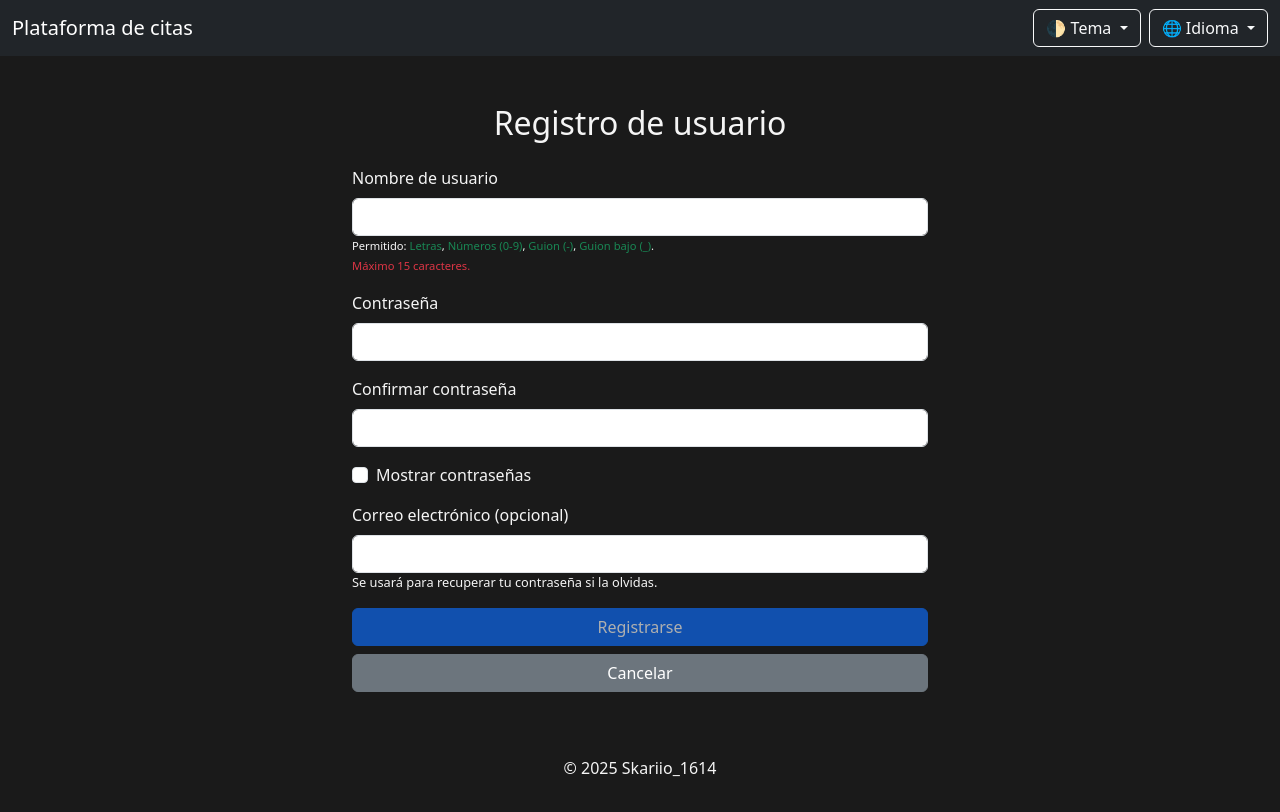
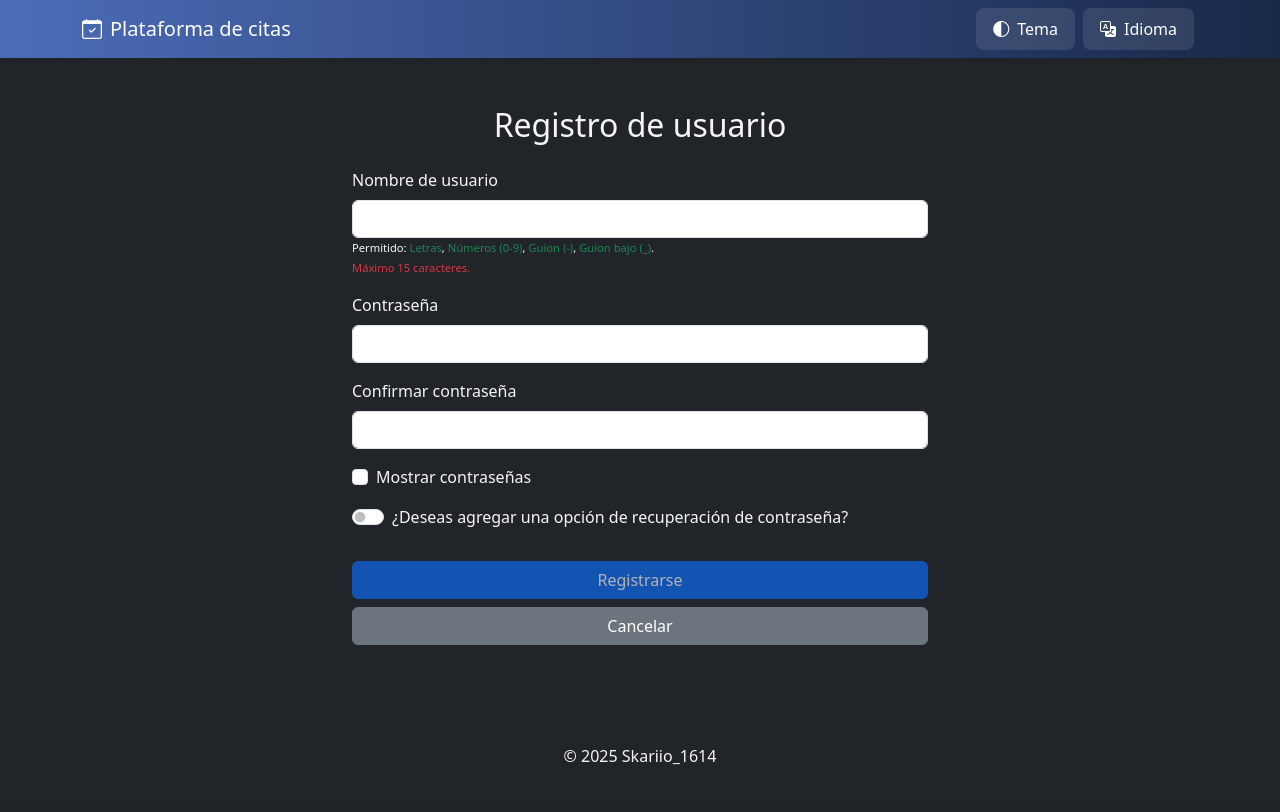
Before and after one commit to Vicente-Pereira-S/plataformWos, a Python web app: template app/templates/register.html in a window 1280 px wide. After the commit the page ends 765 px from the top, so only its background shows below. Run offline with Jinja, Linux system fonts and the light colour scheme; the template is opened without the code that fills it, so the values that code supplies are empty.

Commit message:
v1.2.4: Funcionalidad recuperar contraseña agregada, modificada para que sea por pregunta secreta y no por correo (modificaciones en modelo User y registro.html)

```diff
--- a/app/models.py
+++ b/app/models.py
@@ -11,11 +11,12 @@ class User(Base):
 
     id = Column(Integer, primary_key=True, index=True)
     username = Column(String, unique=True, nullable=False, index=True)
-    email = Column(String, nullable=True)
     hashed_password = Column(String, nullable=False)
     is_active = Column(Boolean, default=True)       # No se usa, es para desactivar cuenta si algun dia lo quiero hacer
     last_login = Column(DateTime, default=func.now())
     groups = relationship("GroupMember", back_populates="user")
+    secret_question = Column(String, nullable=True)
+    secret_answer = Column(String, nullable=True)
 
 
 # ------------------------------
--- a/app/static/css/theme.css
+++ b/app/static/css/theme.css
@@ -2,10 +2,10 @@
    Variables globales de color para temas claro/oscuro
 -------------------------------------------------- */
 :root {
-    --light-bg: #f8f9fa;         /* Fondo general en tema claro (más suave que blanco puro) */
+    --light-bg: #f5f7ff;         /* Fondo general en tema claro (más suave que blanco puro) */
     --light-card: #ffffff;       /* Fondo de tarjetas (cards) en tema claro */
     --light-text: #212529;       /* Color de texto oscuro, no negro puro */
-    --dark-bg: #1a1a1a;          /* Fondo general en tema oscuro */
+    --dark-bg: #212529;          /* Fondo general en tema oscuro */
     --dark-card: #2c2c2c;        /* Fondo de tarjetas en tema oscuro */
     --dark-text: #f5f5f5;        /* Texto claro en tema oscuro */
 }
@@ -14,7 +14,7 @@
    Aplicación del color base según tema
 -------------------------------------------------- */
 body[data-theme="light"] {
-    background-color: #f1f3f5;
+    background-color: var(--light-bg);
     color: var(--light-text);
 }
 
@@ -70,7 +70,7 @@ body[data-theme="dark"] .group-code-text {
 }
 
 body[data-theme="dark"] .dashboard-wrapper {
-    background-color: #212529;
+    background-color: var(--dark-card);
     border: 1px solid #444;
 }
 
--- a/app/static/js/codigo.js
+++ b/app/static/js/codigo.js
@@ -365,3 +365,27 @@ function validateUsernameInput() {
         registerBtn.disabled = true;
     }
 }
+
+
+
+// -----------------------------------------------
+// SE USA EN RENDERIZAR PREGUNTA SECRETA AL INTENTAR RECUPEAR PASSWORD
+// -----------------------------------------------
+
+function mostrarPreguntaSecreta() {
+    const myContainer = document.getElementById("questionContainer");
+    const questionShow = document.getElementById("questionShow");
+    if (!myContainer || !questionShow) return;
+
+    const myVar = myContainer.dataset.question0;
+
+    const preguntas = {
+        "1": myContainer.dataset.question1,
+        "2": myContainer.dataset.question2,
+        "3": myContainer.dataset.question3,
+        "4": myContainer.dataset.question4,
+    };
+
+    questionShow.textContent = preguntas[myVar] || "-";
+}
+document.addEventListener("DOMContentLoaded", mostrarPreguntaSecreta);
--- a/app/templates/base.html
+++ b/app/templates/base.html
@@ -13,6 +13,7 @@
 
     <!-- Bootstrap -->
     <link href="https://cdn.jsdelivr.net/npm/bootstrap@5.3.3/dist/css/bootstrap.min.css" rel="stylesheet">
+    <link rel="stylesheet" href="https://cdn.jsdelivr.net/npm/bootstrap-icons@1.10.0/font/bootstrap-icons.css">
     <script defer src="https://cdn.jsdelivr.net/npm/bootstrap@5.3.3/dist/js/bootstrap.bundle.min.js"></script>
 
     <!-- CSS personalizado -->
@@ -23,51 +24,75 @@
     <div class="d-flex flex-column min-vh-100">
 
         <!-- Navbar -->
-        <nav class="navbar navbar-expand-lg navbar-dark bg-dark">
-            <div class="container-fluid">
-                <a href="/" class="navbar-brand">{{ _('Plataforma de citas') }}</a>
+
+        <nav class="navbar navbar-expand-lg" style="background: linear-gradient(to right, #4b6cb7, #182848); box-shadow: 0 2px 10px rgba(0,0,0,0.1);">
+            <div class="container">
+                <a href="/" class="navbar-brand text-white">
+                    <i class="bi bi-calendar-check me-2"></i>{{ _('Plataforma de citas') }}
+                </a>
 
                 <!-- Botón hamburguesa -->
-                <button class="navbar-toggler" type="button" data-bs-toggle="collapse" data-bs-target="#navbarOpciones"
+                <button class="navbar-toggler border-0" type="button" data-bs-toggle="collapse" data-bs-target="#navbarOpciones"
                     aria-controls="navbarOpciones" aria-expanded="false" aria-label="Toggle navigation">
                     <span class="navbar-toggler-icon"></span>
                 </button>
 
                 <!-- Contenido colapsable -->
                 <div class="collapse navbar-collapse" id="navbarOpciones">
-                    <ul class="navbar-nav ms-auto d-flex align-items-lg-center gap-2">
+                    <ul class="navbar-nav ms-auto d-flex align-items-center">
                         <!-- Tema -->
-                        <li class="nav-item dropdown">
-                            <button class="btn btn-outline-light dropdown-toggle" data-bs-toggle="dropdown">
-                                🌓 {{ _('Tema') }}
+                        <li class="nav-item dropdown mx-1">
+                            <button class="btn nav-btn px-3 py-2 text-white" style="background: rgba(255,255,255,0.1); border-radius: 8px;" data-bs-toggle="dropdown">
+                                <i class="bi bi-circle-half me-2"></i>{{ _('Tema') }}
                             </button>
-                            <ul class="dropdown-menu dropdown-menu-end">
-                                <li><a class="dropdown-item theme-select" href="#" data-theme="light">☀️ {{ _('Claro') }}</a></li>
-                                <li><a class="dropdown-item theme-select" href="#" data-theme="dark">🌙 {{ _('Oscuro') }}</a></li>
-                            </ul>
-                        </li>
-                        <!-- Idioma -->
-                        <li class="nav-item dropdown">
-                            <button class="btn btn-outline-light dropdown-toggle" data-bs-toggle="dropdown">
-                                🌐 {{ _('Idioma') }}
-                            </button>
-                            <ul class="dropdown-menu dropdown-menu-end">
-                                <li><a class="dropdown-item lang-select" href="#" data-lang="es">🇪🇸 Español</a></li>
-                                <li><a class="dropdown-item lang-select" href="#" data-lang="en">🇺🇸 English</a></li>
-                                <li><a class="dropdown-item lang-select" href="#" data-lang="ko">🇰🇷 한국어</a></li>
-                                <li><a class="dropdown-item lang-select" href="#" data-lang="tr">🇹🇷 Türkçe</a></li>
+                            <ul class="dropdown-menu dropdown-menu-end shadow border-0" style="border-radius: 8px; overflow: hidden;">
+                                <li><a class="dropdown-item d-flex align-items-center theme-select py-2" href="#" data-theme="light">
+                                    <i class="bi bi-sun-fill me-2"></i>{{ _('Claro') }}</a>
+                                </li>
+                                <li><hr class="dropdown-divider m-0"></li>
+                                <li><a class="dropdown-item d-flex align-items-center theme-select py-2" href="#" data-theme="dark">
+                                    <i class="bi bi-moon-stars-fill me-2"></i>{{ _('Oscuro') }}</a>
+                                </li>
                             </ul>
                         </li>
 
-                        <!-- Cerrar sesion -->
+                        <!-- Idioma -->
+                        <li class="nav-item dropdown mx-1">
+                            <button class="btn nav-btn px-3 py-2 text-white" style="background: rgba(255,255,255,0.1); border-radius: 8px;" data-bs-toggle="dropdown">
+                                <i class="bi bi-translate me-2"></i>{{ _('Idioma') }}
+                            </button>
+                            <ul class="dropdown-menu dropdown-menu-end shadow border-0" style="border-radius: 8px; overflow: hidden;">
+                                <li><a class="dropdown-item d-flex align-items-center lang-select py-2" href="#" data-lang="es">
+                                    <span class="me-2">🇪🇸</span>Español</a>
+                                </li>
+                                <li><hr class="dropdown-divider m-0"></li>
+                                <li><a class="dropdown-item d-flex align-items-center lang-select py-2" href="#" data-lang="en">
+                                    <span class="me-2">🇺🇸</span>English</a>
+                                </li>
+                                <li><hr class="dropdown-divider m-0"></li>
+                                <li><a class="dropdown-item d-flex align-items-center lang-select py-2" href="#" data-lang="ko">
+                                    <span class="me-2">🇰🇷</span>한국어</a>
+                                </li>
+                                <li><hr class="dropdown-divider m-0"></li>
+                                <li><a class="dropdown-item d-flex align-items-center lang-select py-2" href="#" data-lang="tr">
+                                    <span class="me-2">🇹🇷</span>Türkçe</a>
+                                </li>
+                            </ul>
+                        </li>
+
+                        <!-- Opciones de usuario -->
                         {% if is_logged_in %}
-                        <li class="nav-item">
-                            <a class="btn btn-outline-light" href="/dashboard">🏠 {{ _('Inicio') }}</a>
+                        <li class="nav-item mx-1">
+                            <a class="btn nav-btn px-3 py-2 text-white" style="background: rgba(255,255,255,0.1); border-radius: 8px;" href="/dashboard">
+                                <i class="bi bi-house-door-fill me-2"></i>{{ _('Inicio') }}
+                            </a>
                         </li>
-                        <li class="nav-item">
-                            <a class="btn btn-outline-light" href="/auth/logout">🔓 {{ _('Cerrar sesión') }}</a>
+                        <li class="nav-item mx-1">
+                            <a class="btn btn-outline-light px-3 py-2" style="border-radius: 8px;" href="/auth/logout">
+                                <i class="bi bi-box-arrow-right me-2"></i>{{ _('Cerrar sesión') }}
+                            </a>
                         </li>
-                    {% endif %}
+                        {% endif %}
                     </ul>
                 </div>
             </div>
--- a/app/templates/recuperar_clave.html
+++ b/app/templates/recuperar_clave.html
@@ -4,7 +4,7 @@
 <div class="container py-5">
     <h2 class="text-center mb-4">{{ _('Recuperar contraseña') }}</h2>
 
-    <form action="/auth/verify-recovery" method="post" class="w-50 mx-auto">
+    <form action="/auth/recover-question" method="post" class="w-50 mx-auto">
         <div class="mb-3">
             <label for="username" class="form-label">{{ _('Nombre de usuario') }}</label>
             <input type="text" id="username" name="username" class="form-control" required>
--- a/app/templates/register.html
+++ b/app/templates/register.html
@@ -57,15 +57,41 @@
             </label>
         </div>
 
-        <div class="mb-3">
-            <label for="email" class="form-label">{{ _('Correo electrónico (opcional)') }}</label>
-            <input type="email" class="form-control" id="email" name="email" value="{{ email or '' }}">
-            <div class="form-label form-label-hint">
-                {{ _('Se usará para recuperar tu contraseña si la olvidas.') }}
-            </div>
+        <!-- Toggle visual para activar opción -->
+        <div class="form-check form-switch mb-3">
+            <input class="form-check-input" type="checkbox" id="toggleRecoveryFields">
+            <label class="form-check-label" for="toggleRecoveryFields">
+                {{ _('¿Deseas agregar una opción de recuperación de contraseña?') }}
+            </label>
         </div>
 
-        <div class="d-grid gap-2">
+        <!-- Contenedor que se muestra solo si se activa el toggle -->
+        <div id="recoveryFields" class="border rounded p-3 recovery-box d-none">
+
+
+            <div class="mb-3">
+                <label for="secret_question" class="form-label">{{ _('Pregunta secreta (opcional)') }}</label>
+                <select class="form-select" name="secret_question" id="secret_question">
+                    <option value="">{{ _('Selecciona una pregunta') }}</option>
+                    <option value="1">{{ _('¿Nombre de tu primera mascota?') }}</option>
+                    <option value="2">{{ _('¿Nombre de tu escuela primaria?') }}</option>
+                    <option value="3">{{ _('¿Ciudad donde naciste?') }}</option>
+                </select>
+            </div>
+
+            <div class="mb-3">
+                <label for="secret_answer" class="form-label">{{ _('Respuesta secreta') }}</label>
+                <input type="text" class="form-control" id="secret_answer" name="secret_answer">
+            </div>
+
+            <div class="form-text text-muted">
+                {{ _('Podrás usar esta información si olvidas tu contraseña.') }}
+            </div>
+
+        </div>
+
+
+        <div class="d-grid gap-2 py-3">
             <button type="submit" class="btn btn-primary" id="registerBtn" disabled>
                 {{ _('Registrarse') }}
             </button>
@@ -77,4 +103,22 @@
 
 {% block scripts %}
 <script src="{{ url_for('static', path='js/codigo.js') }}"></script>
+<script>
+    document.addEventListener("DOMContentLoaded", () => {
+        const toggle = document.getElementById("toggleRecoveryFields");
+        const container = document.getElementById("recoveryFields");
+
+        toggle.addEventListener("change", () => {
+            if (toggle.checked) {
+                container.classList.remove("d-none");
+            } else {
+                container.classList.add("d-none");
+                // Limpia los campos si desactiva
+                document.getElementById("secret_question").value = "";
+                document.getElementById("secret_answer").value = "";
+            }
+        });
+    });
+</script>
+
 {% endblock %}
```
Also changed, not shown: app/routers/auth.py (+85 -42 lines), app/templates/clave_actualizada.html (added, +9 -0 lines), app/templates/confirmar_envio.html (deleted, +0 -18 lines), app/templates/correo_enviado.html (deleted, +0 -28 lines), app/templates/grupo_home.html (+50 -20 lines), app/templates/mostrar_pregunta.html (added, +42 -0 lines), app/templates/nueva_clave.html (added, +29 -0 lines), app/templates/sin_correo.html (deleted, +0 -10 lines), app/templates/sin_pregunta.html (added, +10 -0 lines).
